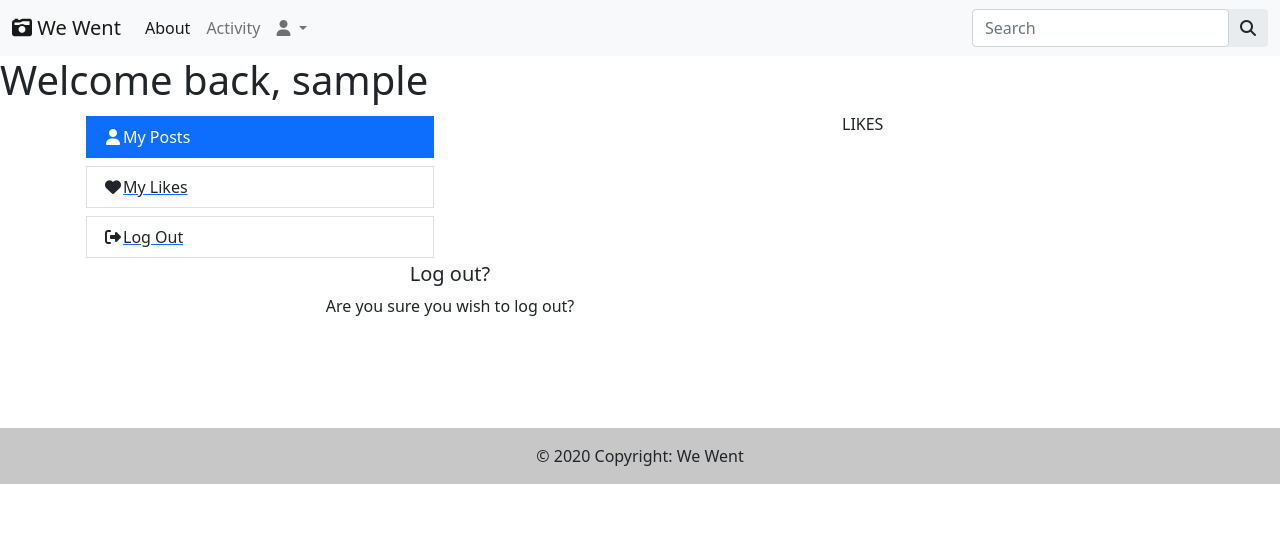
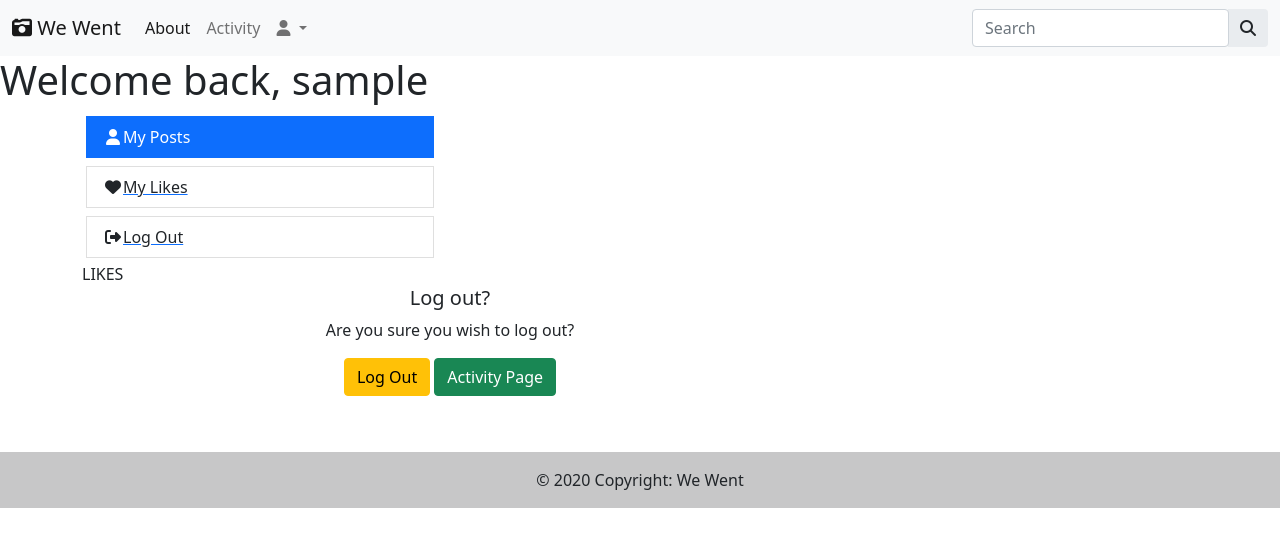
Before and after one commit to AshFitz/we-went, a Django app: page /profile/ in a window 1280 px wide. Shown: the top 547 px of the page. Run offline with Django 3.2, Linux system fonts and the light colour scheme; the visitor is signed in with stand-in values (Sample User, id 1); data comes from the database, SQL or seed files in the repository; data that the repository does not hold is empty; some libraries are stand-ins or nearby versions.

Commit message:
Add col sizing & nav id's

```diff
--- a/profiles/templates/profiles/profile.html
+++ b/profiles/templates/profiles/profile.html
@@ -10,10 +10,10 @@
         <div class="col-md-4 col-12">
             <div class="profile-nav">
                 <ul class="list-group">
-                    <a class="m-1" href='#' aria-label="profile nav My account button">
+                    <a class="m-1" href='#' aria-label="profile nav my posts button">
                         <li class="list-group-item active" id="post-nav-button"><i class="fas fa-fw fa-user pr-1"></i>My Posts</li>
                     </a>
-                    <a class="m-1" href='#' aria-label="profile nav my orders button">
+                    <a class="m-1" href='#' aria-label="profile nav my liked posts button">
                         <li class="list-group-item" id="likes-nav-button"><i class="fas fa-fw fa-heart pr-1"></i>My Likes</li>
                     </a>
                     <a class="m-1" href='#' aria-label="profile nav logout button">
@@ -22,7 +22,7 @@
                 </ul>
             </div>
         </div>
-        <div class="col" id="post-panel">
+        <div class="col-md-8 col-12" id="post-panel">
             {% if posts %}
         {% for post in posts %}
             <div class="col-12">
@@ -45,7 +45,7 @@
         {% endif%}
         </div>
 
-        <div class="col" id="likes-panel">LIKES
+        <div class="col-md-8 col-12" id="likes-panel">LIKES
             {% if likes %}
             {% for like in likes %}
             <div class="col-12">
@@ -69,12 +69,12 @@
     </div>
 
 <!-- Logout Panel -->
-<div class="col-md-8 col-12 checkout_row" id="logout-panel">
-    <div class="profile-dashboard text-center">
-        <h2 class="text-black text-center text-heading-size">Log out?</h2>
-        <p class="text-black text-center">Are you sure you wish to log out?</p>
-        <a href="#" aria-label="Log out" class="btn orange-btn text-center text-white rounded mb-2">Log Out</a>
-        <a href="#" aria-label="Continue Shopping" class="btn orange-btn text-center text-white rounded mb-2">Continue Shopping</a>
+<div class="col-md-8 col-12" id="logout-panel">
+    <div class="text-center">
+        <h2 class="text-center">Log out?</h2>
+        <p class="text-center">Are you sure you wish to log out?</p>
+        <a href="{% url 'account_logout' %}" aria-label="Log out" class="btn btn-warning text-center rounded mb-2">Log Out</a>
+        <a href="{% url 'home' %}" aria-label="Return to activity page" class="btn btn-success text-center rounded mb-2">Activity Page</a>
     </div>
 </div>
     </section>
```
